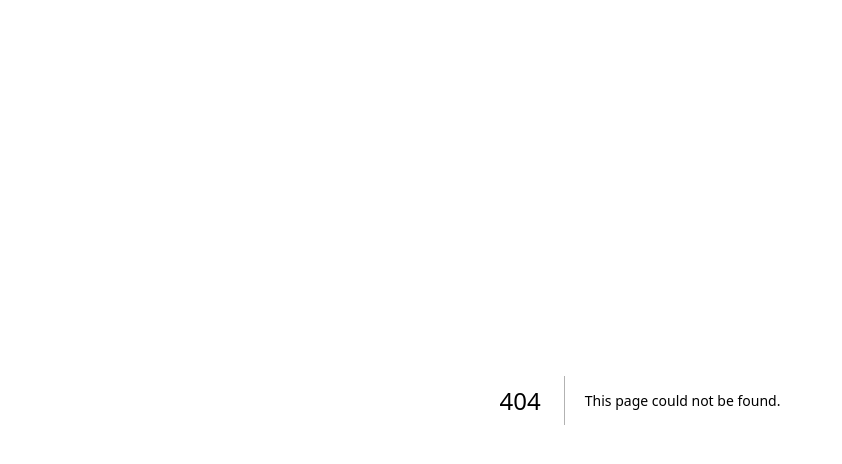
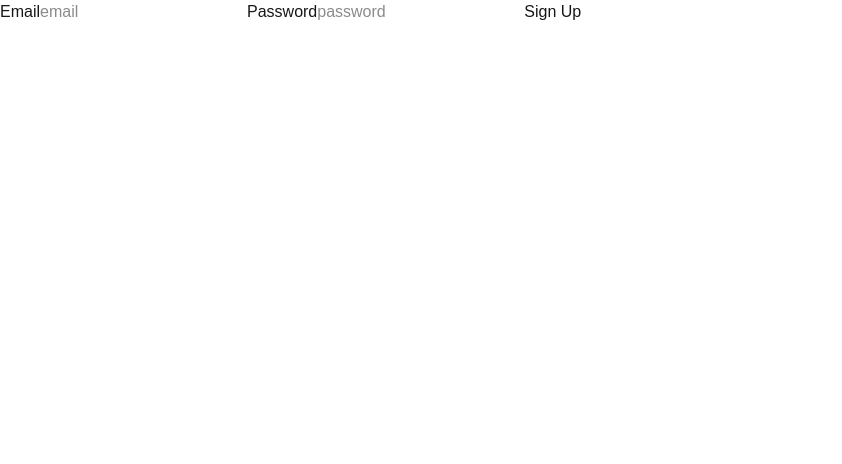
Before and after one commit to bonsii2/SSR-Auth-project, a Next.js app: page /auth/signup in a window 1280 px wide. Before the commit this address had no page. Shown: the top 464 px of the page, without its empty margins (0-842 px from the left). Built offline with nearby package versions, Linux system fonts and the light colour scheme.

Commit message:
i modify the file structure by adding the api and mosify the signup eror

```diff
--- a/src/app/signup/page.tsx
+++ b/src/app/auth/signup/page.tsx
@@ -2,7 +2,7 @@
 
 export default function SignUp() {
   return (
-    <form action="/auth/signup" method="post">
+    <form action="/api/auth/signup" method="post">
       <label htmlFor="email">Email</label>
       <input
         id="email"
```
Also changed, not shown: src/app/api/auth/callback/route.ts (renamed from src/app/auth/callback/routes.ts), src/app/api/auth/logOut/route.ts (renamed from src/app/auth/logOut/routes.ts), src/app/api/auth/login/route.ts (renamed from src/app/auth/login/route.ts), src/app/api/auth/signup/route.ts (renamed from src/app/auth/signUp/routes.ts), src/app/auth/login/page.tsx (renamed from src/app/login/page.tsx).
